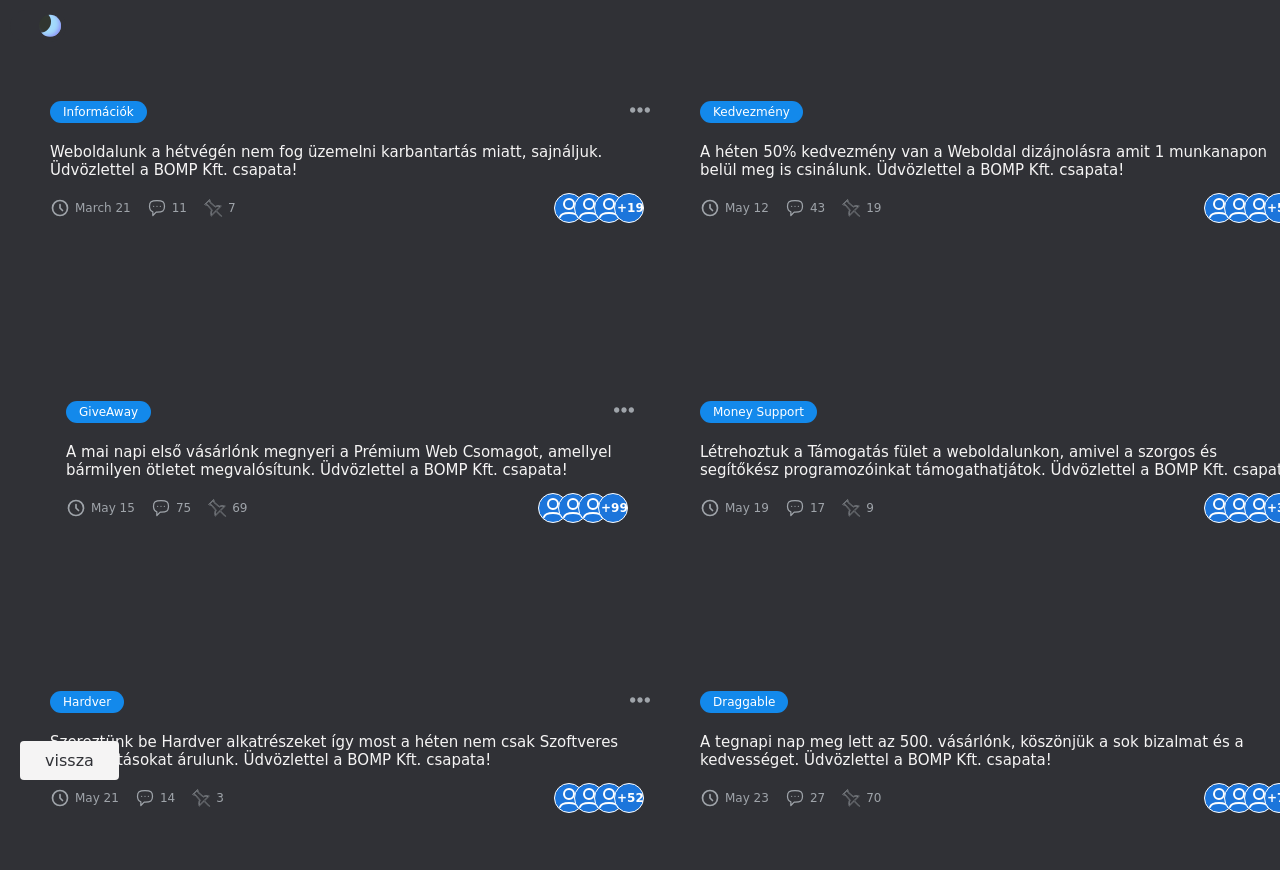
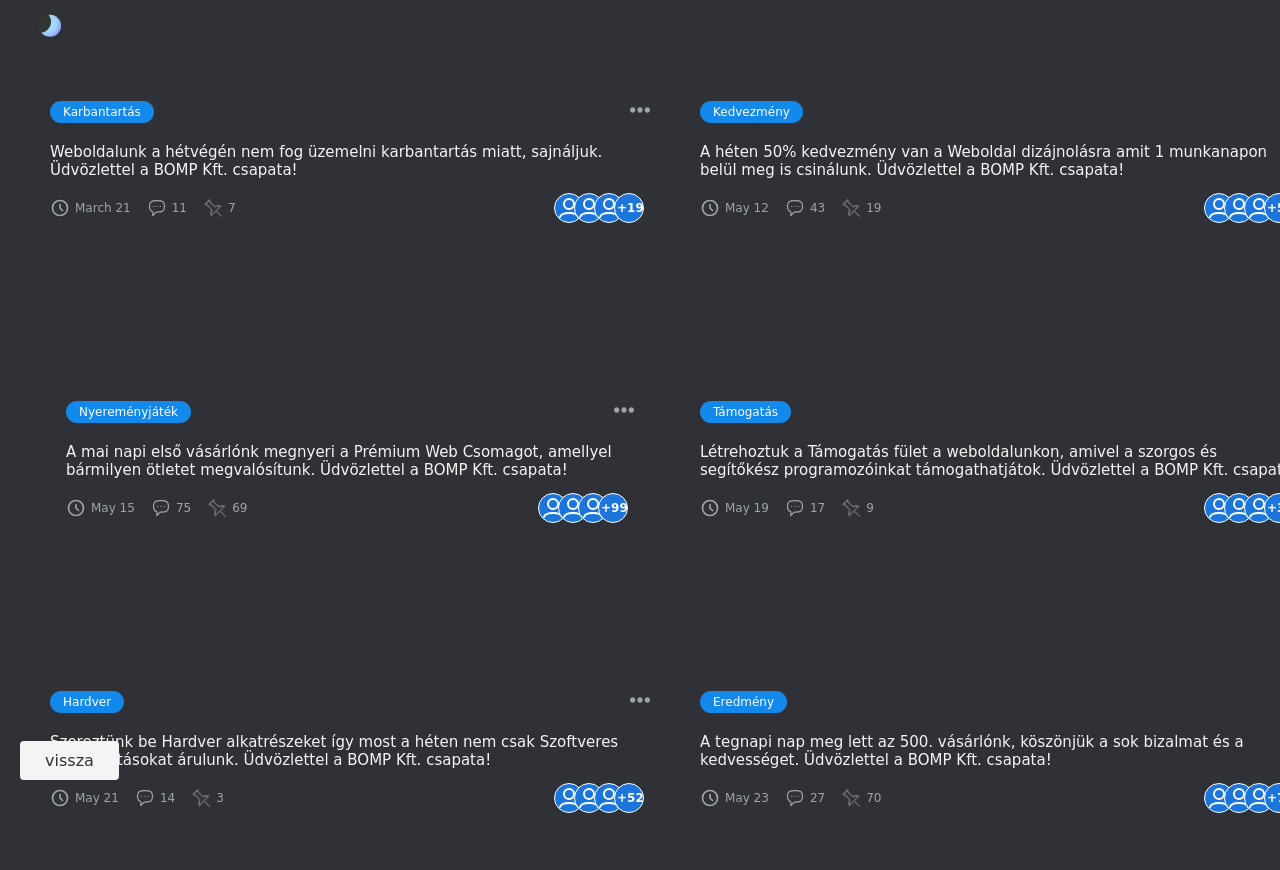
Before and after one commit to holczben/BOMPkezdolap.github.io, a plain HTML site: page index.html in a window 1280 px wide. Drawn offline with Linux system fonts and the light colour scheme.

Commit message:
Update index.html

```diff
--- a/index.html
+++ b/index.html
@@ -34,7 +34,7 @@
     <div class="container">
     <div class="task" draggable="true">
         <div class="tags">
-          <span class="tag">GiveAway</span>
+          <span class="tag">Nyereményjáték</span>
           <button class="options">
             <svg xml:space="preserve" viewBox="0 0 41.915 41.916" xmlns:xlink="http://www.w3.org/1999/xlink" xmlns="http://www.w3.org/2000/svg" id="Capa_1" version="1.1" fill="#000000"><g stroke-width="0" id="SVGRepo_bgCarrier"></g><g stroke-linejoin="round" stroke-linecap="round" id="SVGRepo_tracerCarrier"></g><g id="SVGRepo_iconCarrier"> <g> <g> <path d="M11.214,20.956c0,3.091-2.509,5.589-5.607,5.589C2.51,26.544,0,24.046,0,20.956c0-3.082,2.511-5.585,5.607-5.585 C8.705,15.371,11.214,17.874,11.214,20.956z"></path> <path d="M26.564,20.956c0,3.091-2.509,5.589-5.606,5.589c-3.097,0-5.607-2.498-5.607-5.589c0-3.082,2.511-5.585,5.607-5.585 C24.056,15.371,26.564,17.874,26.564,20.956z"></path> <path d="M41.915,20.956c0,3.091-2.509,5.589-5.607,5.589c-3.097,0-5.606-2.498-5.606-5.589c0-3.082,2.511-5.585,5.606-5.585 C39.406,15.371,41.915,17.874,41.915,20.956z"></path> </g> </g> </g></svg>
           </button>
@@ -60,7 +60,7 @@
     <div class="container2">
         <div class="task" draggable="true">
             <div class="tags">
-              <span class="tag">Money Support</span>
+              <span class="tag">Támogatás</span>
               <button class="options">
                 <svg xml:space="preserve" viewBox="0 0 41.915 41.916" xmlns:xlink="http://www.w3.org/1999/xlink" xmlns="http://www.w3.org/2000/svg" id="Capa_1" version="1.1" fill="#000000"><g stroke-width="0" id="SVGRepo_bgCarrier"></g><g stroke-linejoin="round" stroke-linecap="round" id="SVGRepo_tracerCarrier"></g><g id="SVGRepo_iconCarrier"> <g> <g> <path d="M11.214,20.956c0,3.091-2.509,5.589-5.607,5.589C2.51,26.544,0,24.046,0,20.956c0-3.082,2.511-5.585,5.607-5.585 C8.705,15.371,11.214,17.874,11.214,20.956z"></path> <path d="M26.564,20.956c0,3.091-2.509,5.589-5.606,5.589c-3.097,0-5.607-2.498-5.607-5.589c0-3.082,2.511-5.585,5.607-5.585 C24.056,15.371,26.564,17.874,26.564,20.956z"></path> <path d="M41.915,20.956c0,3.091-2.509,5.589-5.607,5.589c-3.097,0-5.606-2.498-5.606-5.589c0-3.082,2.511-5.585,5.606-5.585 C39.406,15.371,41.915,17.874,41.915,20.956z"></path> </g> </g> </g></svg>
               </button>
@@ -86,7 +86,7 @@
         <div class="container3">
             <div class="task" draggable="true">
                 <div class="tags">
-                  <span class="tag">Információk</span>
+                  <span class="tag">Karbantartás</span>
                   <button class="options">
                     <svg xml:space="preserve" viewBox="0 0 41.915 41.916" xmlns:xlink="http://www.w3.org/1999/xlink" xmlns="http://www.w3.org/2000/svg" id="Capa_1" version="1.1" fill="#000000"><g stroke-width="0" id="SVGRepo_bgCarrier"></g><g stroke-linejoin="round" stroke-linecap="round" id="SVGRepo_tracerCarrier"></g><g id="SVGRepo_iconCarrier"> <g> <g> <path d="M11.214,20.956c0,3.091-2.509,5.589-5.607,5.589C2.51,26.544,0,24.046,0,20.956c0-3.082,2.511-5.585,5.607-5.585 C8.705,15.371,11.214,17.874,11.214,20.956z"></path> <path d="M26.564,20.956c0,3.091-2.509,5.589-5.606,5.589c-3.097,0-5.607-2.498-5.607-5.589c0-3.082,2.511-5.585,5.607-5.585 C24.056,15.371,26.564,17.874,26.564,20.956z"></path> <path d="M41.915,20.956c0,3.091-2.509,5.589-5.607,5.589c-3.097,0-5.606-2.498-5.606-5.589c0-3.082,2.511-5.585,5.606-5.585 C39.406,15.371,41.915,17.874,41.915,20.956z"></path> </g> </g> </g></svg>
                   </button>
@@ -162,7 +162,7 @@
                     <div class="container6">
                         <div class="task" draggable="true">
                             <div class="tags">
-                              <span class="tag">Draggable</span>
+                              <span class="tag">Eredmény</span>
                               <button class="options">
                                 <svg xml:space="preserve" viewBox="0 0 41.915 41.916" xmlns:xlink="http://www.w3.org/1999/xlink" xmlns="http://www.w3.org/2000/svg" id="Capa_1" version="1.1" fill="#000000"><g stroke-width="0" id="SVGRepo_bgCarrier"></g><g stroke-linejoin="round" stroke-linecap="round" id="SVGRepo_tracerCarrier"></g><g id="SVGRepo_iconCarrier"> <g> <g> <path d="M11.214,20.956c0,3.091-2.509,5.589-5.607,5.589C2.51,26.544,0,24.046,0,20.956c0-3.082,2.511-5.585,5.607-5.585 C8.705,15.371,11.214,17.874,11.214,20.956z"></path> <path d="M26.564,20.956c0,3.091-2.509,5.589-5.606,5.589c-3.097,0-5.607-2.498-5.607-5.589c0-3.082,2.511-5.585,5.607-5.585 C24.056,15.371,26.564,17.874,26.564,20.956z"></path> <path d="M41.915,20.956c0,3.091-2.509,5.589-5.607,5.589c-3.097,0-5.606-2.498-5.606-5.589c0-3.082,2.511-5.585,5.606-5.585 C39.406,15.371,41.915,17.874,41.915,20.956z"></path> </g> </g> </g></svg>
                               </button>
```
